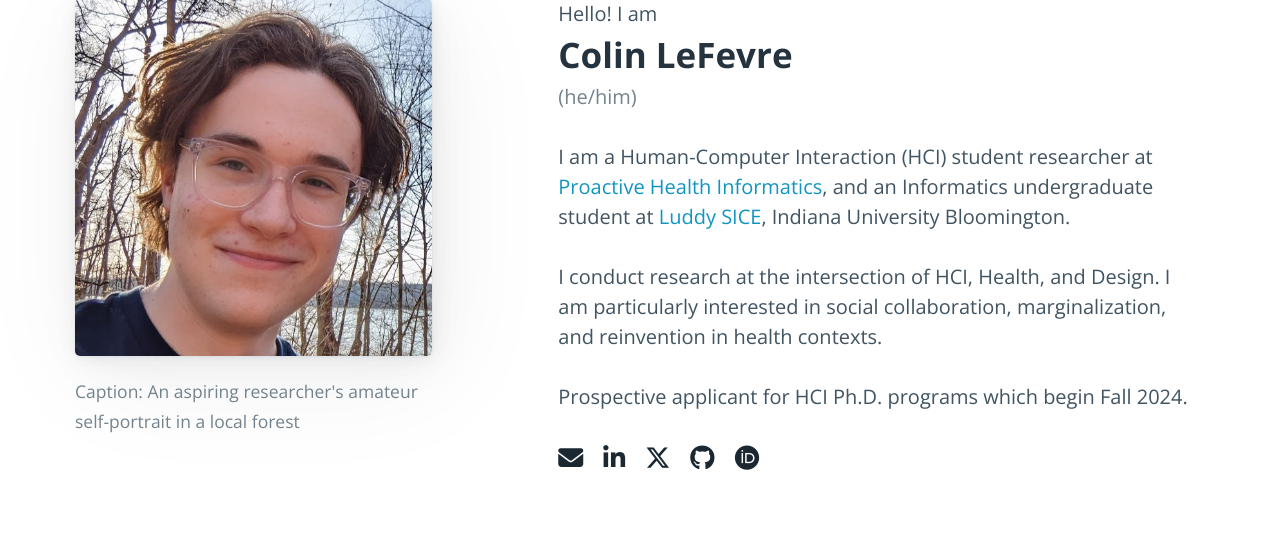
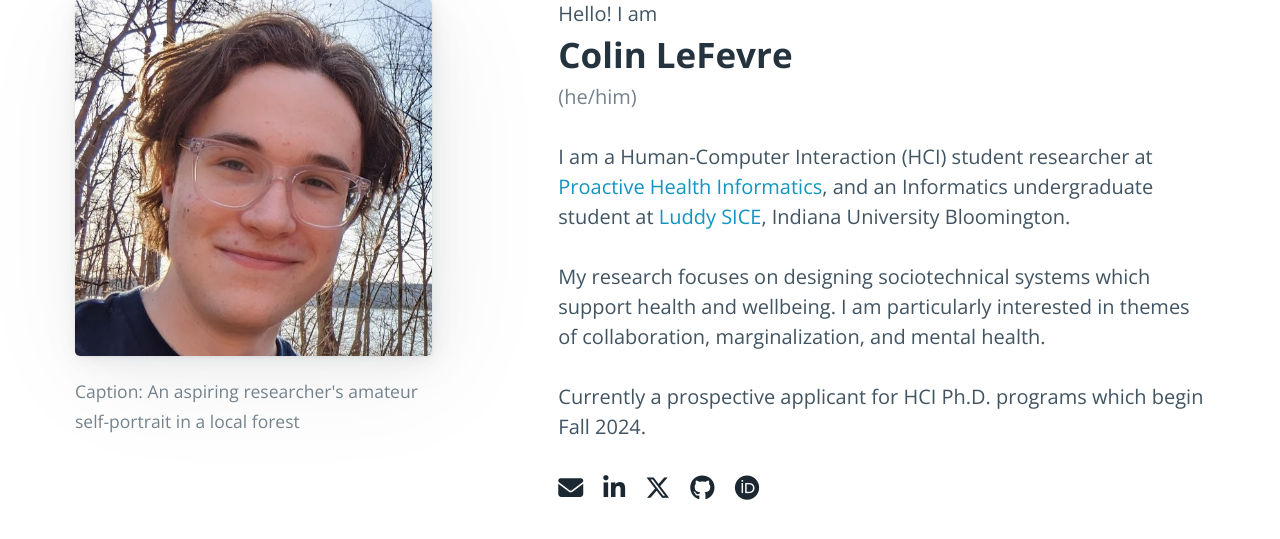
Before and after one commit to col-lefevre/website-v2, a Flask app: page / in a window 1280 px wide. Shown: the part 151-690 px from the top of the page. Run offline with Flask 3, Linux system fonts and the light colour scheme; some libraries are stand-ins or nearby versions.

Commit message:
updated research interests

```diff
--- a/templates/index.html
+++ b/templates/index.html
@@ -37,11 +37,14 @@ styles %}<link
 				University Bloomington.
 			</p>
 			<p>
-				I conduct research at the intersection of HCI, Health, and Design. I am
-				particularly interested in social collaboration, marginalization, and
-				reinvention in health contexts.
+				My research focuses on designing sociotechnical systems which support
+				health and wellbeing. I am particularly interested in themes of
+				collaboration, marginalization, and mental health.
 			</p>
-			<p>Prospective applicant for HCI Ph.D. programs which begin Fall 2024.</p>
+			<p>
+				Currently a prospective applicant for HCI Ph.D. programs which begin
+				Fall 2024.
+			</p>
 			<div class="contact">
 				<a href="mailto: clefevr@iu.edu" class="contrast"
 					><i class="fa-solid fa-envelope fa-lg"></i
```
